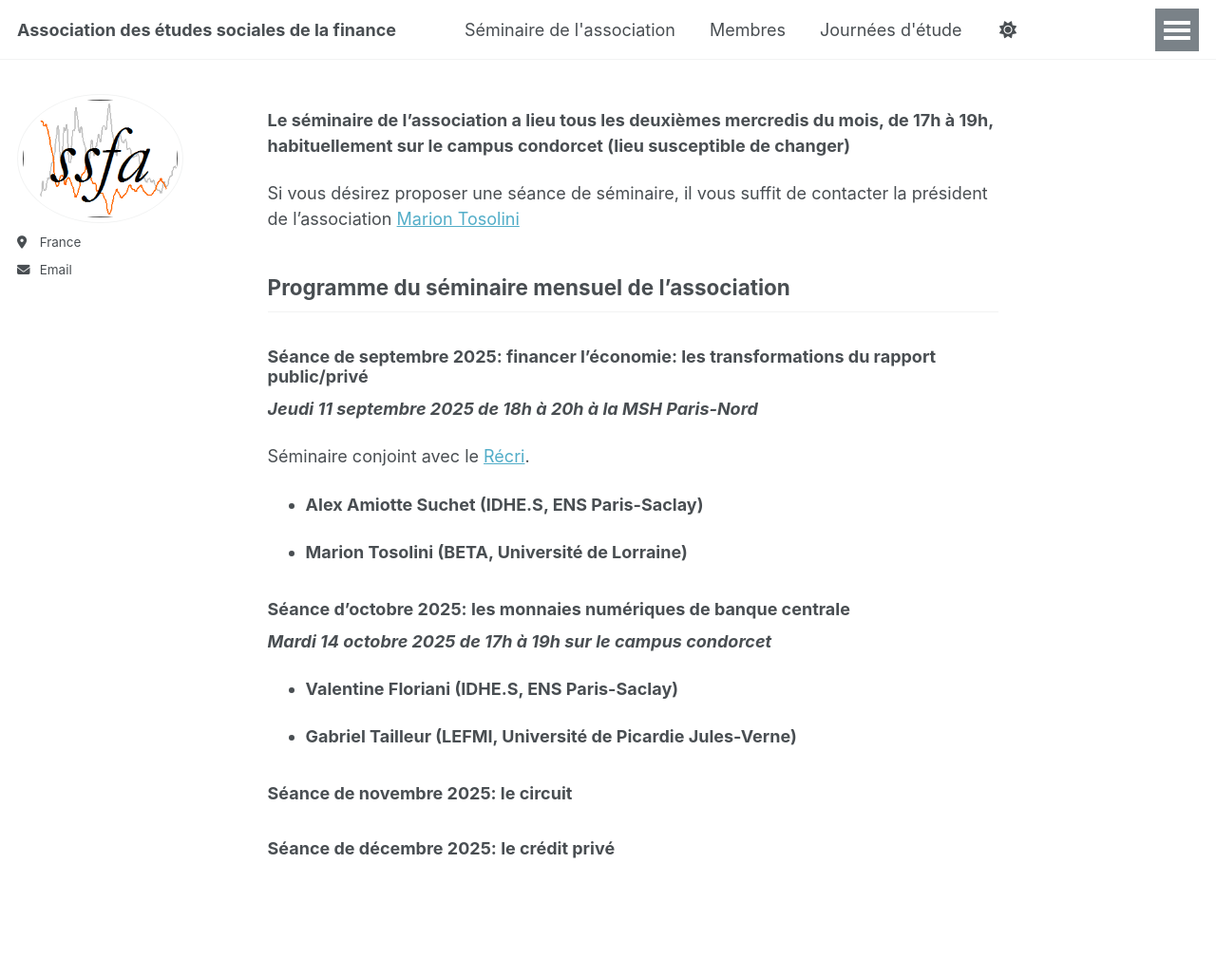
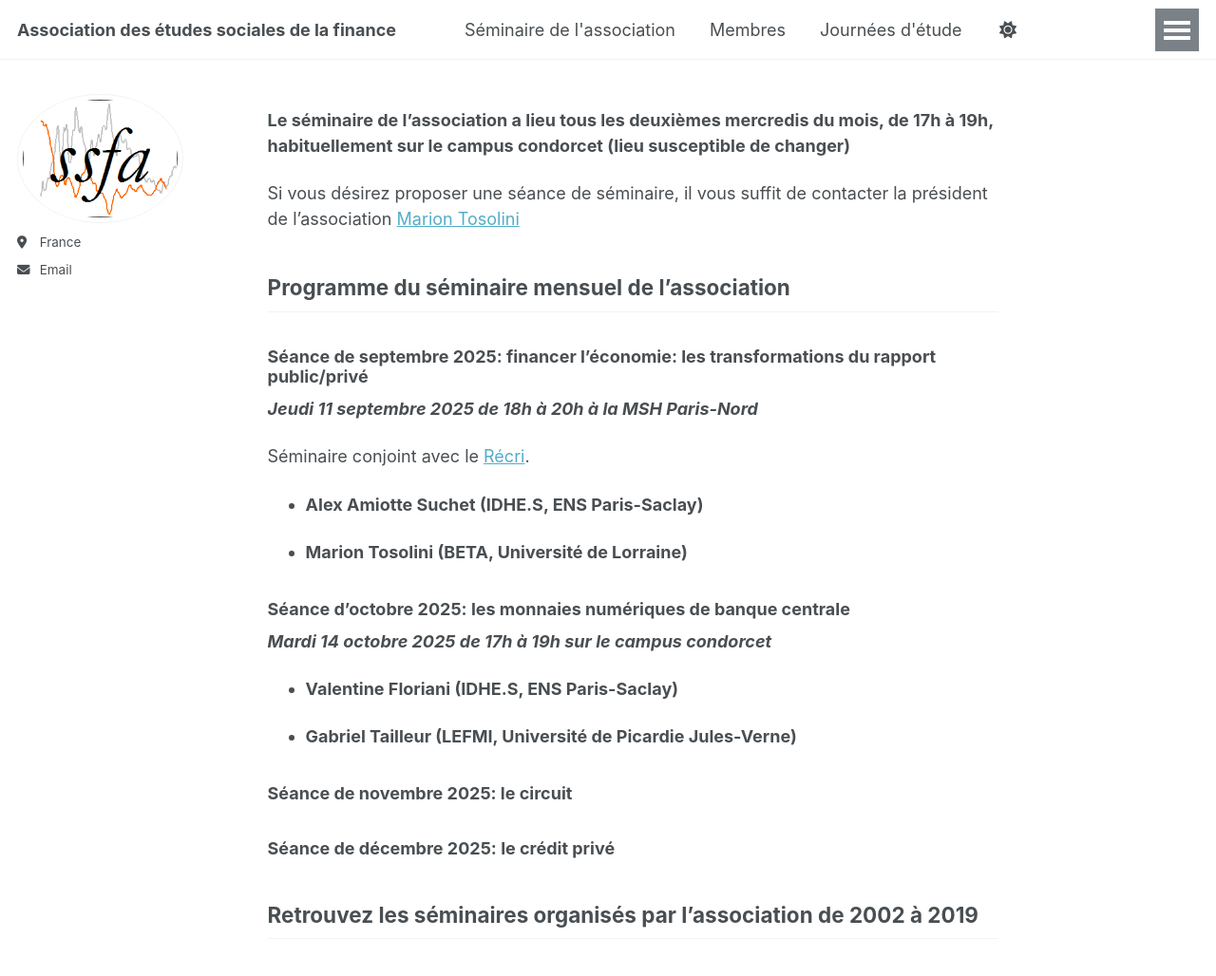
Before and after one commit to ssfa-aesf/ssfa-aesf.github.io, a Jekyll site: the page built from _pages/seminaire.md, in a window 1280 px wide and 1189 px high. Shown: the top 1028 px of the window at 95% size. Built offline with Jekyll 4.4.1, drawn with Linux system fonts in a browser that asks for light colours.

Commit message:
Update seminaire.md

```diff
--- a/_pages/seminaire.md
+++ b/_pages/seminaire.md
@@ -33,3 +33,6 @@ _**Mardi 14 octobre 2025 de 17h à 19h sur le campus condorcet**_
 
 
 ### Séance de décembre 2025: le crédit privé
+
+
+## Retrouvez les séminaires organisés par l'association de 2002 à 2019
```
